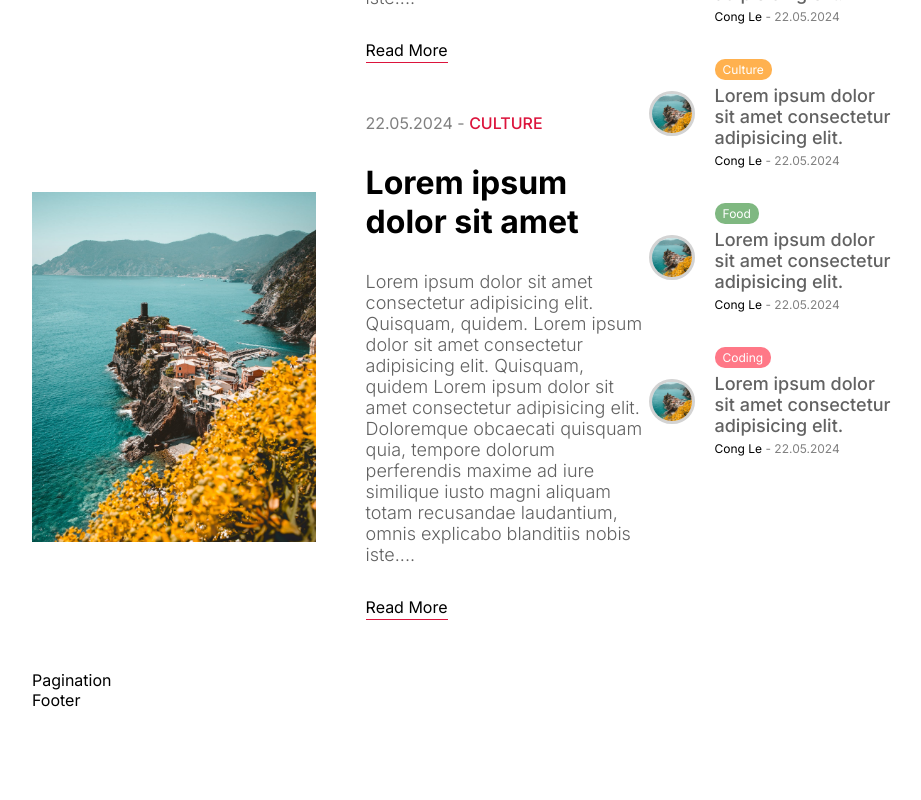
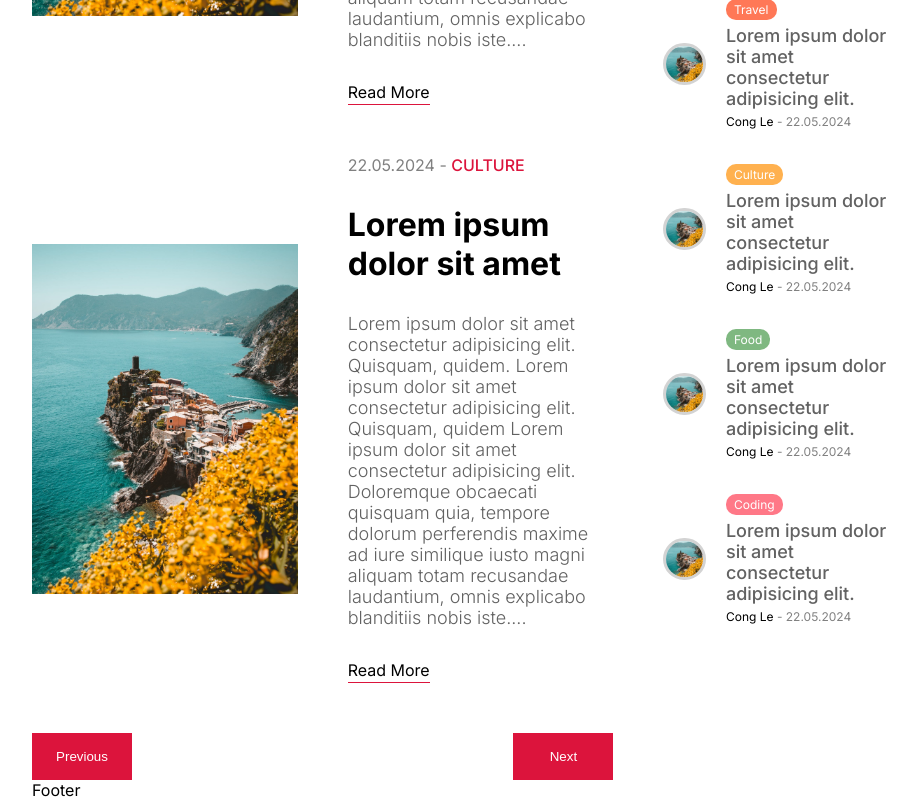
Before and after one commit to ltcong1411/blog, a Next.js app: page / in a window 1280 px wide. Shown: the part 2457-3257 px from the top of the page, without its empty margins (176-1097 px from the left). Before the commit the page ends 3167 px from the top, so only its background shows below. Built offline with nearby package versions, Linux system fonts and the light colour scheme.

Commit message:
Pagination Button Design

```diff
--- a/src/app/homepage.module.css
+++ b/src/app/homepage.module.css
@@ -1,3 +1,4 @@
 .content{
     display: flex;
+    gap: 50px;
 }
--- a/src/components/menuPosts/menuPosts.module.css
+++ b/src/components/menuPosts/menuPosts.module.css
@@ -1,7 +1,3 @@
-.container{
-
-}
-
 .items{
     margin-top: 35px;
     margin-bottom: 60px;
--- a/src/components/pagination/Pagination.jsx
+++ b/src/components/pagination/Pagination.jsx
@@ -3,7 +3,10 @@
 
 const Pagination = () => {
     return (
-        <div className={styles.container}>Pagination</div>
+        <div className={styles.container}>
+            <button className={styles.button}>Previous</button>
+            <button className={styles.button}>Next</button>
+        </div>
     )
 }
 
--- a/src/components/pagination/pagination.module.css
+++ b/src/components/pagination/pagination.module.css
@@ -1,2 +1,13 @@
 .container {
+    display: flex;
+    justify-content: space-between;
 }
+
+.button{
+    width: 100px;
+    border: none;
+    padding: 16px;
+    background-color: crimson;
+    color: white;
+    cursor: pointer;
+}
```
